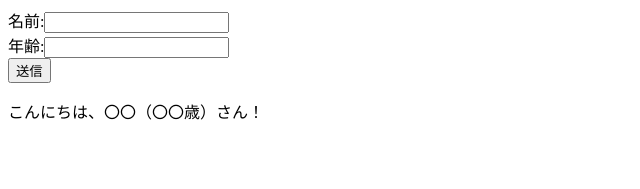
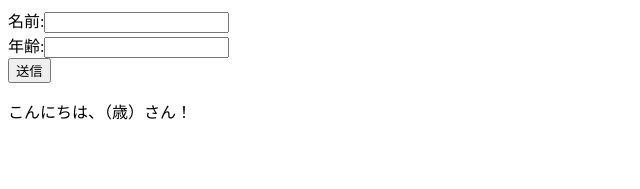
Before and after one commit to k-jinma/ReactStarter1, a React (Vite) app in the folder react04/: page / in a window 1280 px wide. Shown: the top 189 px of the page, without its empty margins (0-640 px from the left). Built offline with nearby package versions, Linux system fonts and the light colour scheme.

Commit message:
StateFormコンポーネントにフォーム機能を追加し、送信ボタンで入力内容を表示するように変更しました。

```diff
--- a/react04/src/StateForm.jsx
+++ b/react04/src/StateForm.jsx
@@ -1,4 +1,21 @@
+import { useState } from "react";
+
 export default function StateForm(){
+
+    const [form, setForm] = useState({
+        name: '',
+        age: ''
+    })
+
+    const onClick = e => {
+        const obj = {
+            name: e.target.form[0].value,
+            age: e.target.form[1].value
+        }
+        setForm(obj)
+
+    }
+
     return (
         <form>
             <div>
@@ -10,9 +27,9 @@ export default function StateForm(){
                 <input id="age" name="age" type="number" />
             </div>
             <div>
-                <button type="button">送信</button>
+                <button type="button" onClick={onClick}>送信</button>
             </div>
-            <p>こんにちは、〇〇（〇〇歳）さん！</p>
+            <p>こんにちは、{form.name}（{form.age}歳）さん！</p>
         </form>
     )
 }
```
